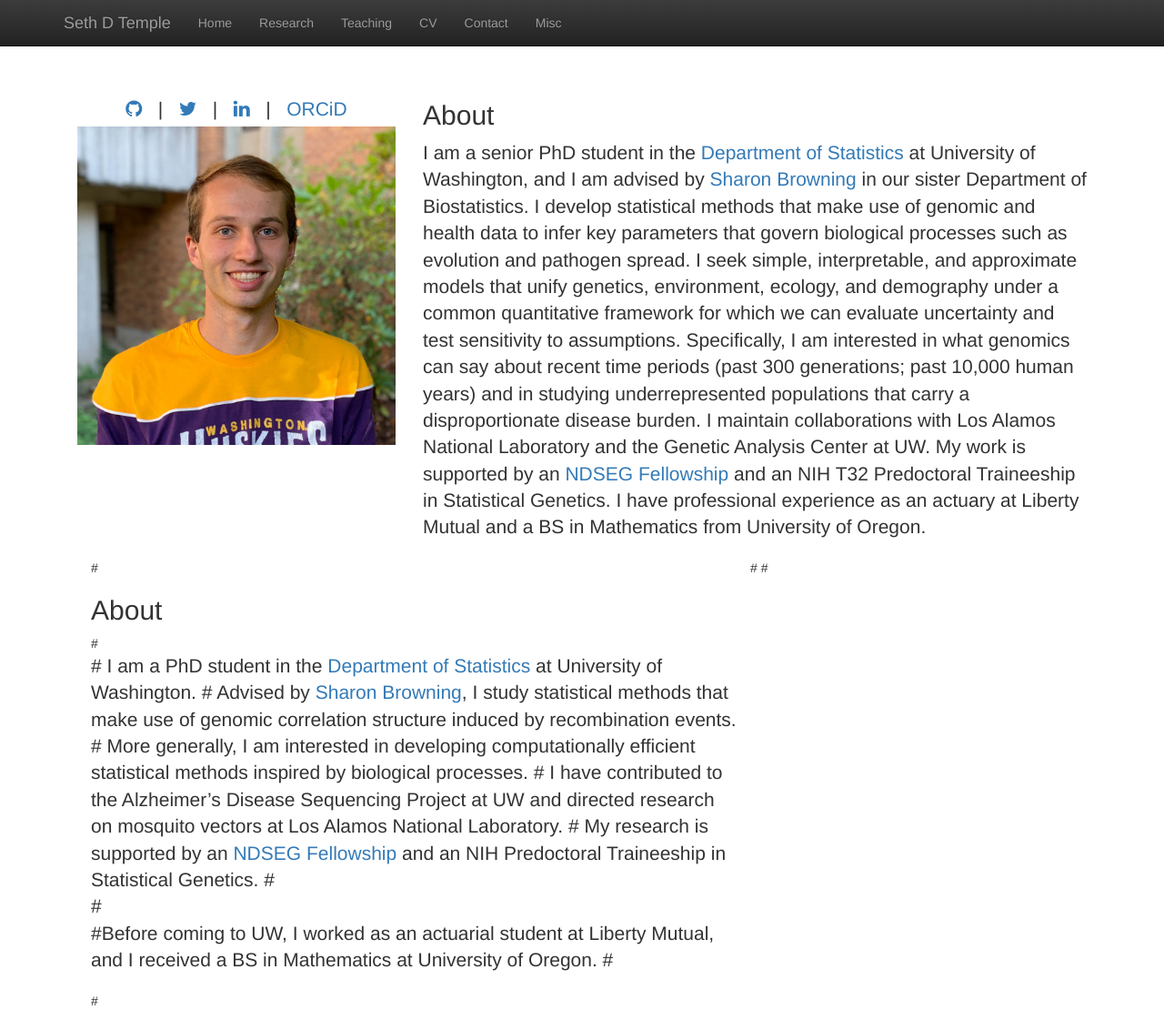
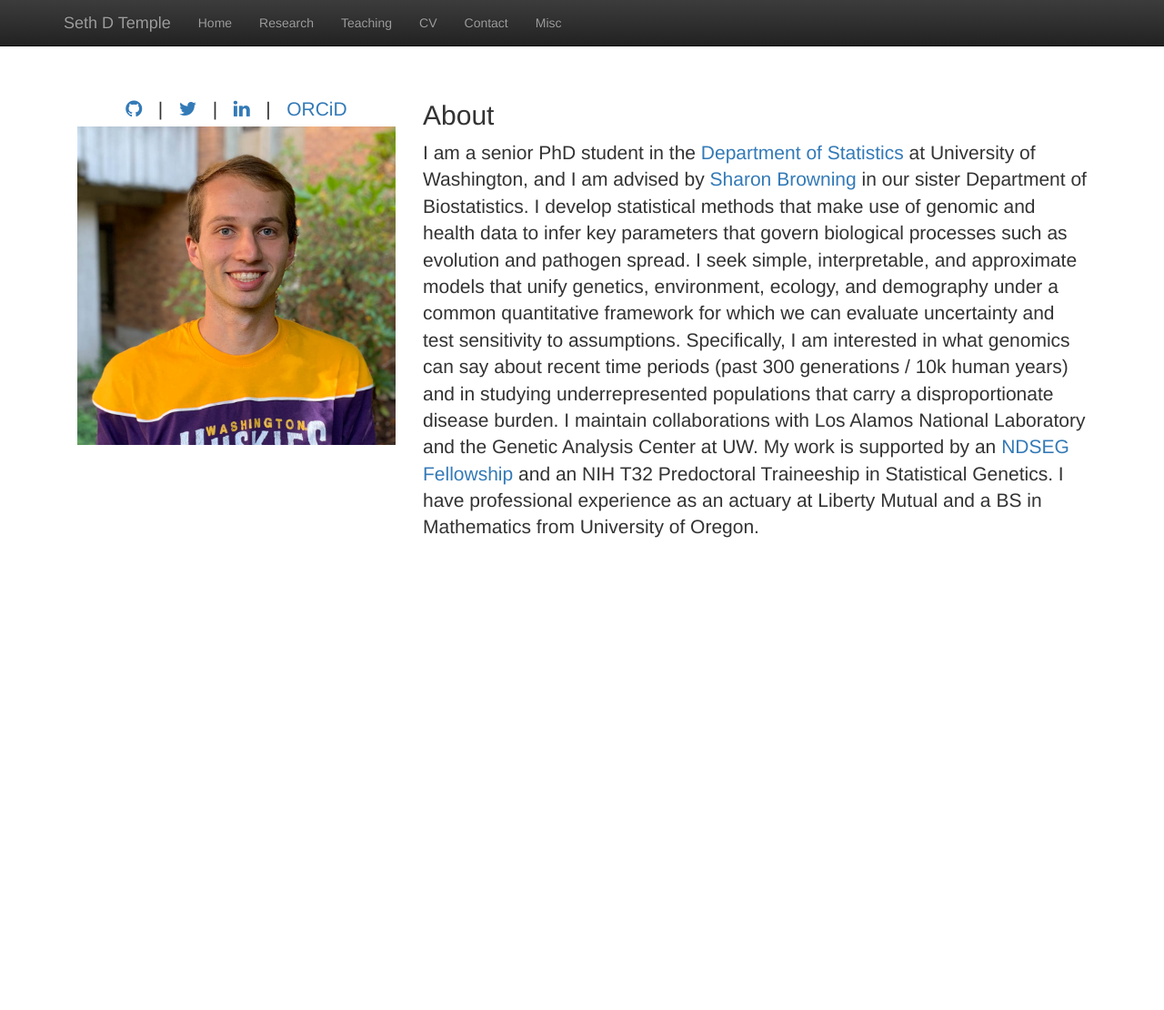
Before and after one commit to sdtemple/sdtemple.github.io, a Jekyll site: the page built from index.html, in a window 1280 px wide and 1110 px high. Shown: the whole window at 91% size. Built offline with Jekyll 4.4.1, drawn with Linux system fonts in a browser that asks for light colours; nearby versions of some CDN libraries; library files that are not in the unit come from our copies.

Commit message:
Update index.html

```diff
--- a/index.html
+++ b/index.html
@@ -31,7 +31,7 @@
 I seek simple, interpretable, and approximate models that unify genetics, environment, ecology,
 and demography under a common quantitative framework for which we can evaluate uncertainty and
 test sensitivity to assumptions. Specifically, I am interested in what genomics can say about
-recent time periods (past 300 generations; past 10,000 human years) and in studying
+recent time periods (past 300 generations / 10k human years) and in studying
 underrepresented populations that carry a disproportionate disease burden. I maintain
 collaborations with Los Alamos National Laboratory and the Genetic Analysis Center at UW.
 My work is supported by an <a href = "https://ndseg.org/2021-fellows">NDSEG Fellowship</a> and an NIH T32 Predoctoral Traineeship in Statistical Genetics.
@@ -40,19 +40,4 @@
 </div>
 </div>
 
-#<div class="col-md-8">
-#  <h2 class="featurette-heading">About </h2>
-#  <p class="lead">
-#    I am a PhD student in the <a href = "https://stat.uw.edu/about-us/people/seth-temple">Department of Statistics</a> at University of Washington.
-#    Advised by <a href = "https://sites.uw.edu/sguy/">Sharon Browning</a>, I study statistical methods that make use of genomic correlation structure induced by recombination events.
-#    More generally, I am interested in developing computationally efficient statistical methods inspired by biological processes.
-#    I have contributed to the Alzheimer’s Disease Sequencing Project at UW and directed research on mosquito vectors at Los Alamos National Laboratory.
-#    My research is supported by an <a href = "https://ndseg.org/2021-fellows">NDSEG Fellowship</a> and an NIH Predoctoral Traineeship in Statistical Genetics.
-#<br/>
-#<br/>
-#Before coming to UW, I worked as an actuarial student at Liberty Mutual, and I received a BS in Mathematics at University of Oregon.
-#  </p>
-#</div>
-#</div>
-
 </div><!-- /.container -->
```
